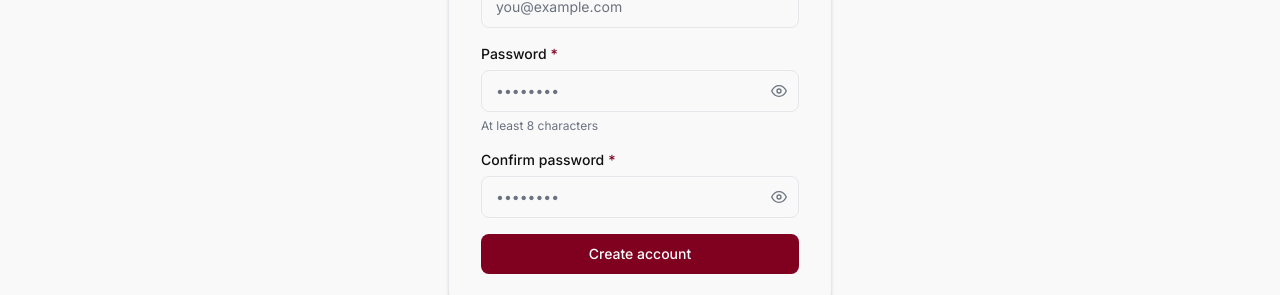
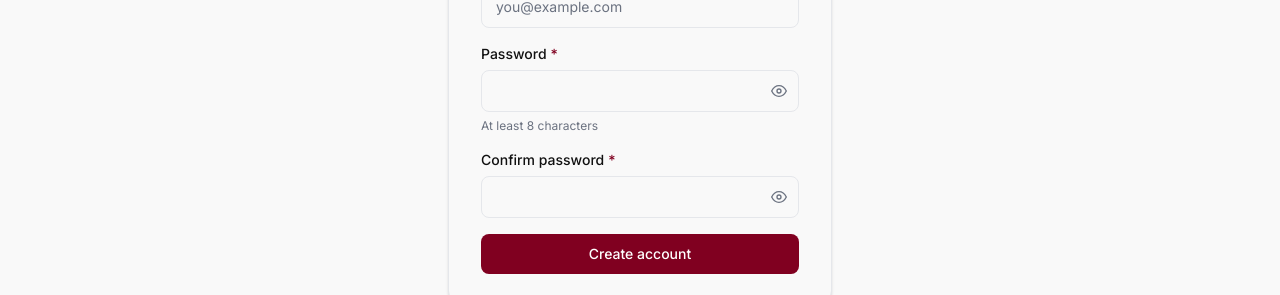
Before and after one commit to Pedrojb-01/mio, a React (Vite) app in the folder frontend/: page /register in a window 1280 px wide. Shown: the part 364-659 px from the top of the page. Built offline with nearby package versions, Linux system fonts and the light colour scheme; no server answers.

Commit message:
fix: remove bullet placeholder from password fields

```diff
--- a/frontend/src/pages/auth/LoginPage.jsx
+++ b/frontend/src/pages/auth/LoginPage.jsx
@@ -117,7 +117,6 @@ export default function LoginPage() {
                 value={fields.password}
                 onChange={handleChange}
                 error={errors.password}
-                placeholder="••••••••"
                 autoComplete="current-password"
                 maxLength={128}
                 required
--- a/frontend/src/pages/auth/RegisterPage.jsx
+++ b/frontend/src/pages/auth/RegisterPage.jsx
@@ -138,7 +138,6 @@ export default function RegisterPage() {
                 value={fields.password}
                 onChange={handleChange}
                 error={errors.password}
-                placeholder="••••••••"
                 autoComplete="new-password"
                 maxLength={128}
                 hint="At least 8 characters"
@@ -151,7 +150,6 @@ export default function RegisterPage() {
                 value={fields.confirmPassword}
                 onChange={handleChange}
                 error={errors.confirmPassword}
-                placeholder="••••••••"
                 autoComplete="new-password"
                 maxLength={128}
                 required
```
